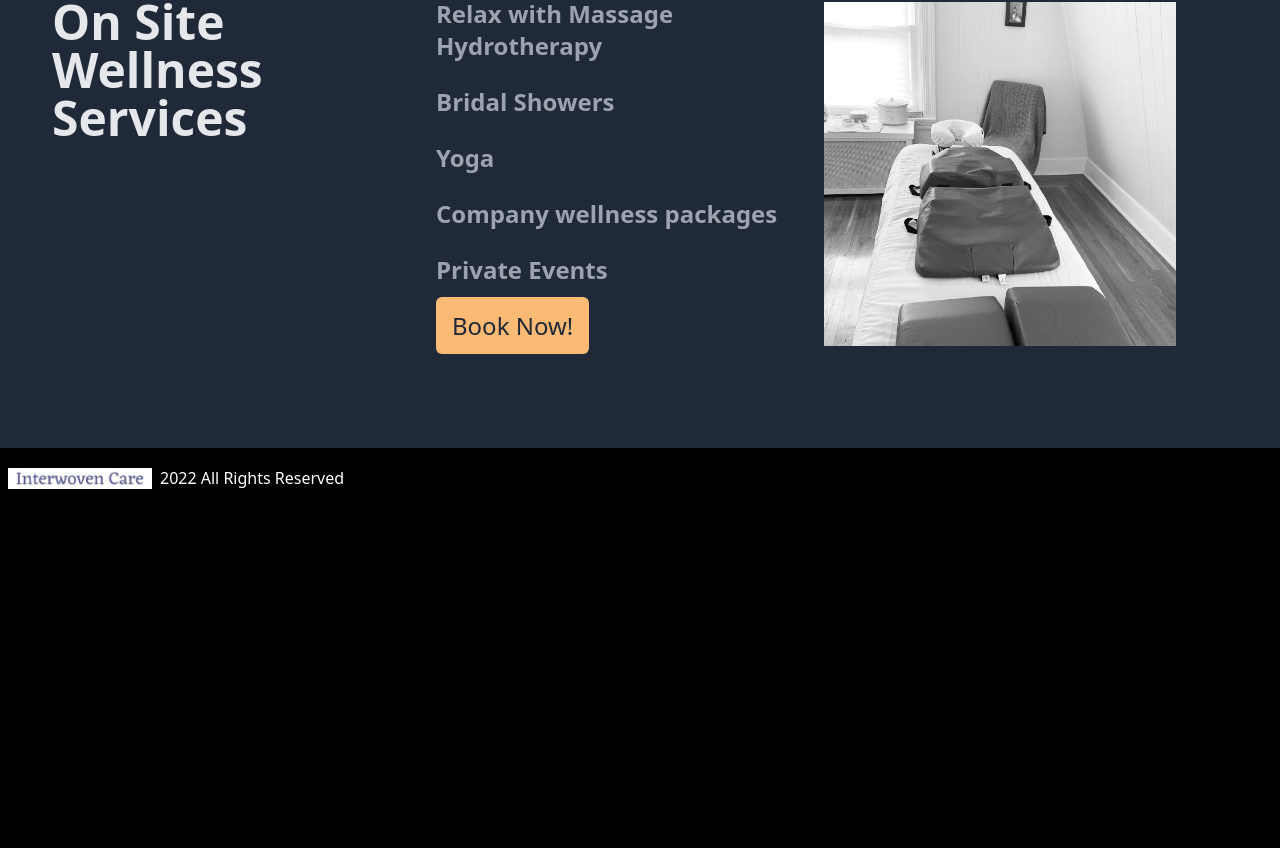
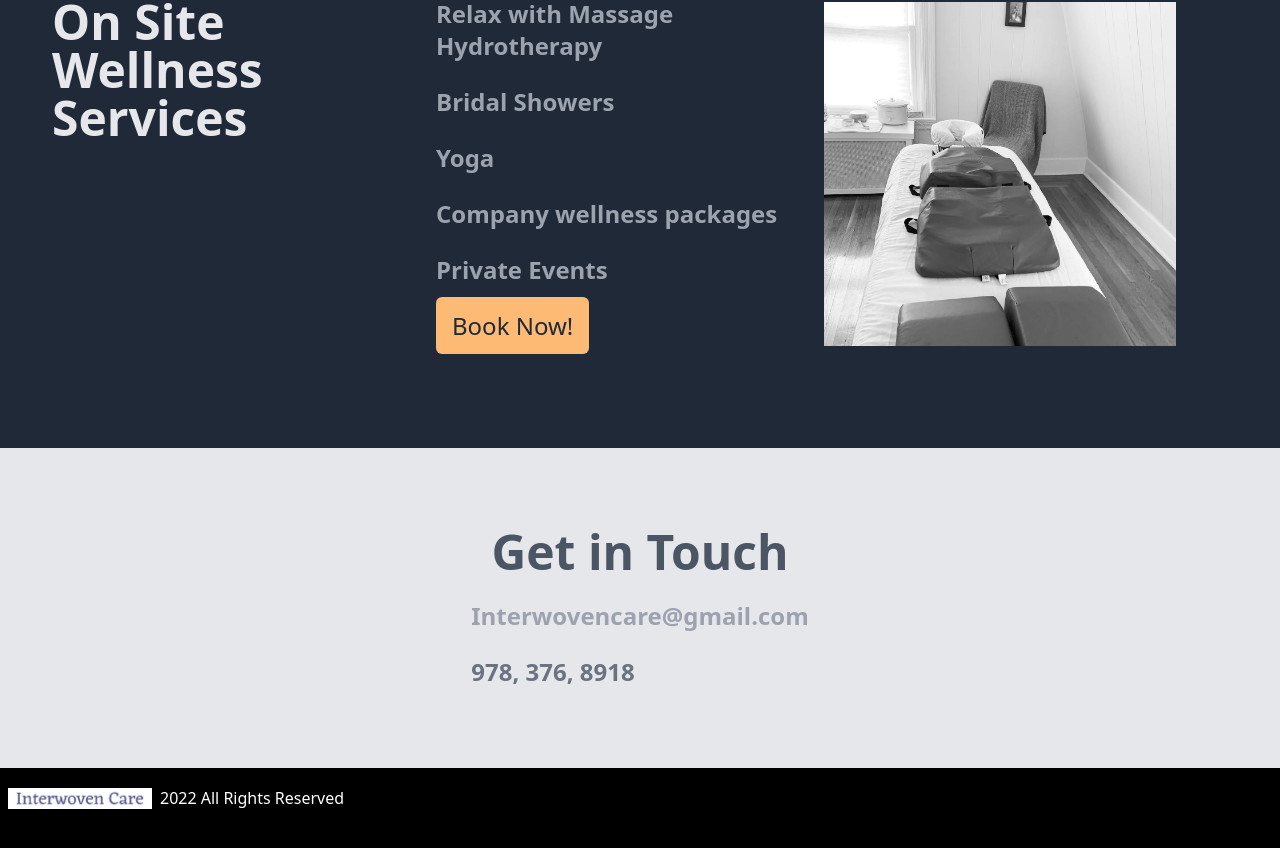
Before and after one commit to AntonBrito/next-iwc-wb, a Next.js app: page / in a window 1280 px wide. Shown: the part 630-1478 px from the top of the page. Before the commit the page ends 1228 px from the top, so only its background shows below. Built offline with nearby package versions, Linux system fonts and the light colour scheme.

Commit message:
Added contact section

```diff
--- /dev/null
+++ b/components/Contact.js
@@ -0,0 +1,22 @@
+import react from 'react';
+
+
+export default function Contact(props) {
+    return (
+
+            // Sen poi flex e ta fika tudo na centro
+            // Trokal pa cor d tras-preto
+            <div className="flex bg-gray-200 py-20 px-10 flex-col items-center ">
+                <h1 className="text-5xl  text-gray-600 font-bold">
+                Get in Touch
+                </h1>
+               <br></br>
+                <div>
+                        <ul href="#" className="text-gray-400 text-2xl font-bold">Interwovencare@gmail.com</ul>
+                         <br></br>
+                        <ul href="#" className="text-gray-500 text-2xl font-bold">978, 376, 8918</ul>
+                </div>
+            </div>
+
+     );
+    }
--- a/pages/index.js
+++ b/pages/index.js
@@ -1,5 +1,6 @@
 import Head from 'next/head'
 import styled from 'styled-components';
+import Contact from '../components/Contact';
 import HeaderSection from '../components/EventSection';
 import EventSection from '../components/HeaderSection';
 const Hero = styled.div`
@@ -25,7 +26,7 @@ export default function Home() {
     </Head>
     <EventSection />
     <HeaderSection />
-
+    <Contact />
     </>
   )
 }
```
